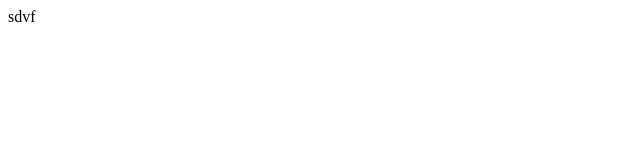
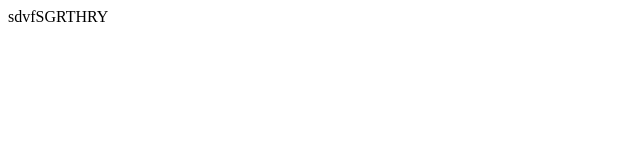
Before and after one commit to Bolatkhan-63/My_projects, a plain HTML site: page First_project/index.html in a window 1280 px wide. Shown: the whole page, without its empty margins (0-640 px from the left). Drawn offline with Linux system fonts and the light colour scheme.

Commit message:
first_step

```diff
--- a/First_project/index.html
+++ b/First_project/index.html
@@ -6,6 +6,6 @@
     <title>Document</title>
 </head>
 <body>
-    sdvf
+    sdvfSGRTHRY
 </body>
 </html>
```
